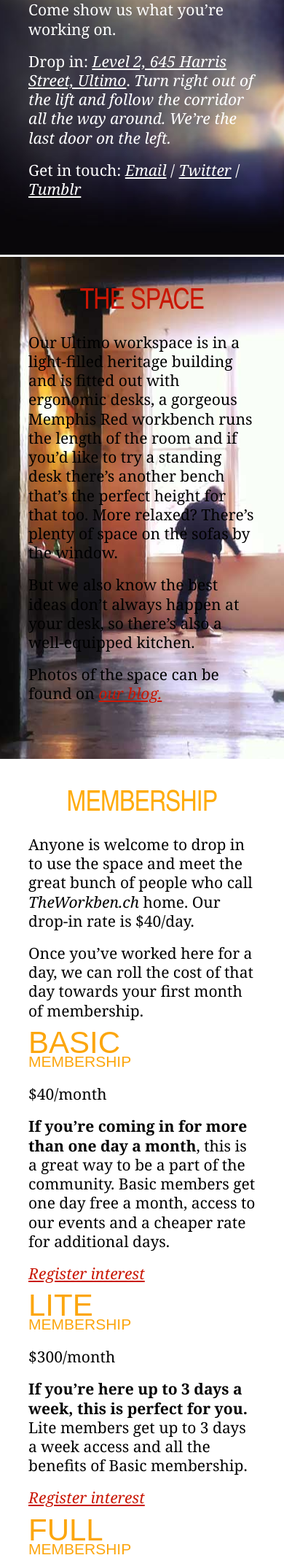
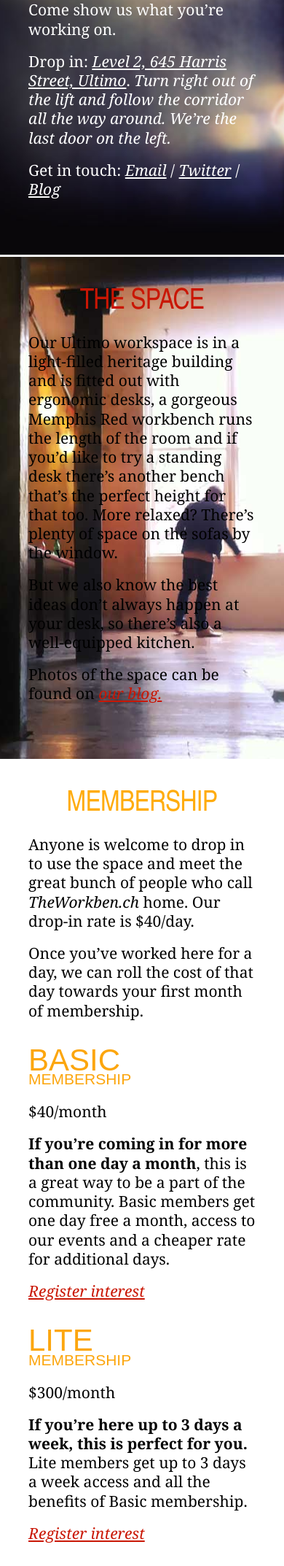
Before and after one commit to theworkbench/theworkbench-site, a PHP site: page /index.html in a window 390 px wide. Shown: the part 663-2809 px from the top of the page at 73% size. Run offline with PHP 8.4, Linux system fonts and the light colour scheme; some libraries are stand-ins or nearby versions.

Commit message:
fixing spacing on mobile

```diff
--- a/index.html
+++ b/index.html
@@ -28,7 +28,7 @@
 			<p>We love collaboration and seeing what happens when great people pour their passion into&nbsp;projects.</p>
 			<p>Come show us what you’re working&nbsp;on.</p>
 			<p>Drop in: <a href="http://www.bing.com/maps/?v=2&amp;cp=-33.88071108743168~151.19993600000004&amp;lvl=16&amp;dir=0&amp;sty=r&amp;where1=645%20Harris%20St%2C%20Ultimo%2C%20NSW%202007&amp;form=LMLTCC">Level 2, 645 Harris Street, Ultimo</a>. <em>Turn right out of the lift and follow the corridor all the way around. We’re the last door on the&nbsp;left.</em></p>
-			<p>Get in touch: <a href="mailto:hello@theworkben.ch">Email</a> / <a href="http://www.twitter.com/workatworkbench">Twitter</a> / <a href="http://blog.theworkben.ch">Tumblr</a>
+			<p>Get in touch: <a href="mailto:hello@theworkben.ch">Email</a> / <a href="http://www.twitter.com/workatworkbench">Twitter</a> / <a href="http://blog.theworkben.ch">Blog</a>
 		</section>
 
 		<section id="the-space">
--- a/stylesheets/styles.css
+++ b/stylesheets/styles.css
@@ -96,9 +96,7 @@ header p {width: 567px; text-align: right;}
 #membership-details ul p.price { font-size: 22px; }
 #membership-details #additional-days { margin-top: -4em; border-top: 3px solid #fca60e; width: 61.8%; text-align: center; padding: 15px 2% 5px 2%; background: #fff; }
 
-#membership-details a.register-interest { font-style: normal; color: #666;
-	background: #eaeaea; border-radius: 3px; padding: 4px 7px;
-	text-decoration: none; margin: 8px 0 0 0;  -webkit-transition: all 0.3s ease-in; }
+#membership-details a.register-interest {background: #eaeaea; border-radius: 3px; color: #666; display: inline-block; font-style: normal; padding: 4px 7px; text-decoration: none; margin: 8px 0 0 0;  -webkit-transition: all 0.3s ease-in;}
 #membership-details li:hover a.register-interest { background: #fca60e; color: #fff; -webkit-transition: all 0.3s ease-in; }
 #membership-details li:hover a.register-interest:hover { background: #BF1504;  color: #fff; -webkit-transition: all 0.15s ease-in; }
 
@@ -137,6 +135,8 @@ header p { text-align: center;}
 
 #how-it-works h2 { color: #ffac0e; }
 #how-it-works a { color: #c91604; }
+
+#how-it-works #membership-details li {margin: 2em 0 2em 0; }
 
 #whos-here h2 { color: #c91604; }
 #whos-here ul { margin: 0 -8%; }
```
